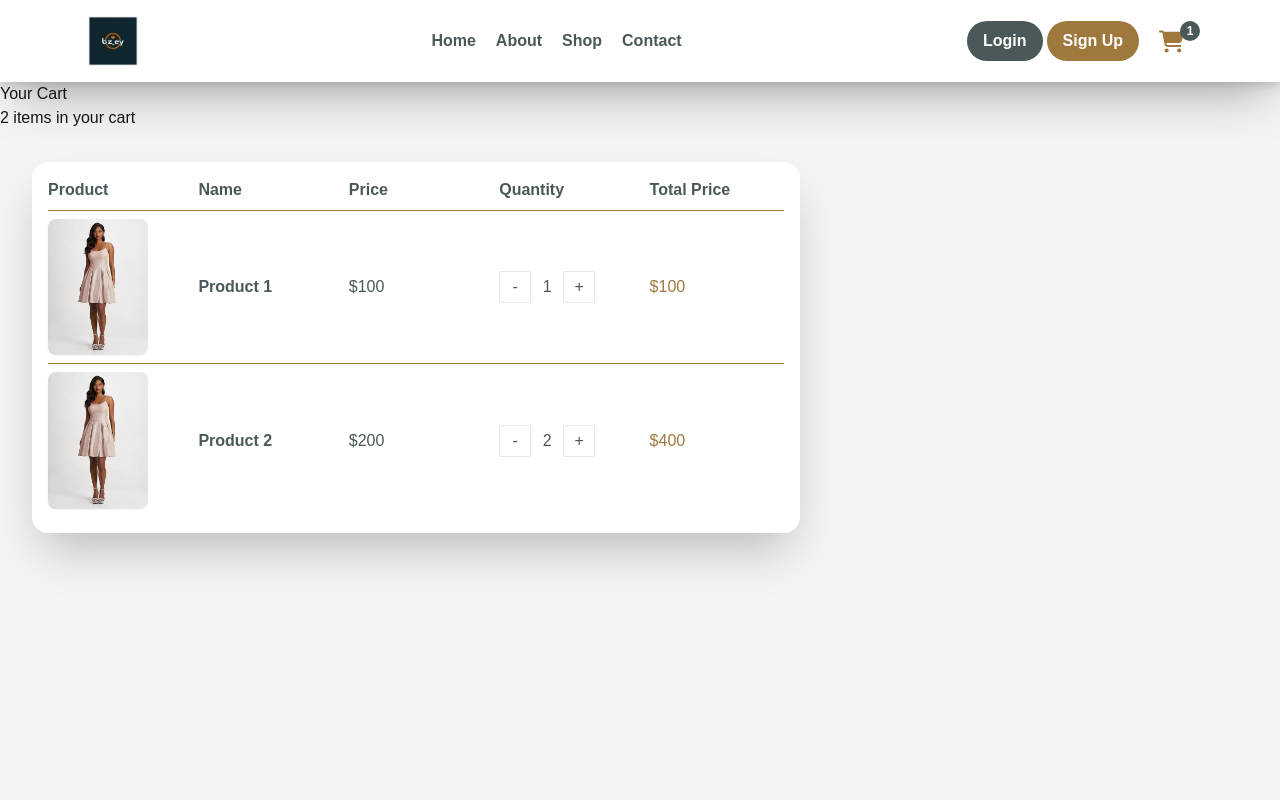
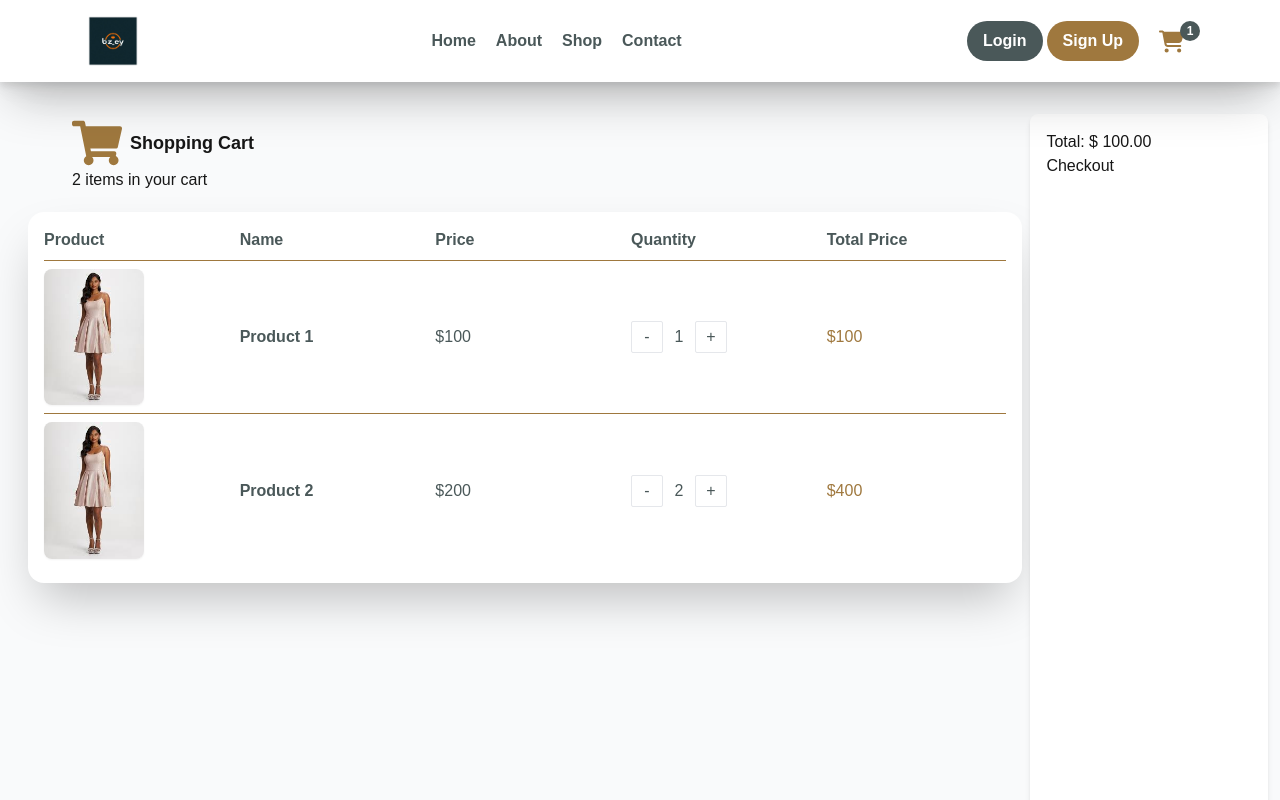
Before and after one commit to Bz14/E-Commerce-Website, a Next.js app in the folder Frontend/ecommerce/: page /cart in a window 1280 px wide. Shown: the top 800 px of the page. Built offline with nearby package versions, Linux system fonts and the light colour scheme.

Commit message:
Cart page updated.

```diff
--- /dev/null
+++ b/Frontend/ecommerce/src/app/cart/components/cart_checkout.tsx
@@ -0,0 +1,13 @@
+const CartCheckout = () => {
+  return (
+    <div className="cart-checkout">
+      <div className="cart-checkout__total">
+        <span>Total: </span>
+        <span>$ 100.00</span>
+      </div>
+      <button className="cart-checkout__checkout">Checkout</button>
+    </div>
+  );
+};
+
+export default CartCheckout;
--- /dev/null
+++ b/Frontend/ecommerce/src/app/cart/components/cart_header.tsx
@@ -0,0 +1,13 @@
+const CartHeader = () => {
+  return (
+    <div className="grid grid-cols-5 gap-4 font-semibold text-primaryDark border-b border-primaryBrown pb-2 ">
+      <h1>Product</h1>
+      <h1>Name</h1>
+      <h1>Price</h1>
+      <h1>Quantity</h1>
+      <h1>Total Price</h1>
+    </div>
+  );
+};
+
+export default CartHeader;
--- /dev/null
+++ b/Frontend/ecommerce/src/app/cart/components/cart_title.tsx
@@ -0,0 +1,16 @@
+import { FaShoppingCart } from "react-icons/fa";
+const CartTitle = () => {
+  return (
+    <div className="p-5">
+      <div className="lg:ml-6 mt-4">
+        <div className="flex gap-2 items-center">
+          <FaShoppingCart size={50} className="text-primaryBrown" />
+          <h1 className="font-bold text-lg">Shopping Cart</h1>
+        </div>
+        <h2>{2} items in your cart</h2>
+      </div>
+    </div>
+  );
+};
+
+export default CartTitle;
--- a/Frontend/ecommerce/src/app/cart/page.tsx
+++ b/Frontend/ecommerce/src/app/cart/page.tsx
@@ -1,6 +1,9 @@
 import { Cart } from "@globals/globals";
 import img1 from "@assets/dress2.jpg";
 import CartItem from "./components/cart_item";
+import CartHeader from "./components/cart_header";
+import CartTitle from "./components/cart_title";
+import CartCheckout from "./components/cart_checkout";
 
 const carts: Cart[] = [
   {
@@ -27,22 +30,18 @@ const carts: Cart[] = [
 
 const CartPage = () => {
   return (
-    <div className="bg-gray-100 h-screen">
-      <div>
-        <h1>Your Cart</h1>
-        <h2>{2} items in your cart</h2>
+    <div className="bg-gray-50 h-screen grid grid-cols-5 gap-4 lg:gap-2">
+      <div className="col-span-5 lg:col-span-4 lg:ml-7">
+        <CartTitle />
+        <div className="bg-white shadow-2xl rounded-2xl p-4">
+          <CartHeader />
+          {carts.map((item, idx) => (
+            <CartItem cartItem={item} key={idx} />
+          ))}
+        </div>
       </div>
-      <div className="bg-white w-full lg:w-3/5 shadow-2xl rounded-2xl p-4 lg:m-8">
-        <div className="grid grid-cols-5 gap-4 font-semibold text-primaryDark border-b border-primaryBrown pb-2 ">
-          <h1>Product</h1>
-          <h1>Name</h1>
-          <h1>Price</h1>
-          <h1>Quantity</h1>
-          <h1>Total Price</h1>
-        </div>
-        {carts.map((item, idx) => (
-          <CartItem cartItem={item} key={idx} />
-        ))}
+      <div className="col-span-5 lg:col-span-1 bg-white shadow-md rounded-lg p-4 lg:mt-8 lg:mr-3 lg:mb-3">
+        <CartCheckout />
       </div>
     </div>
   );
```
